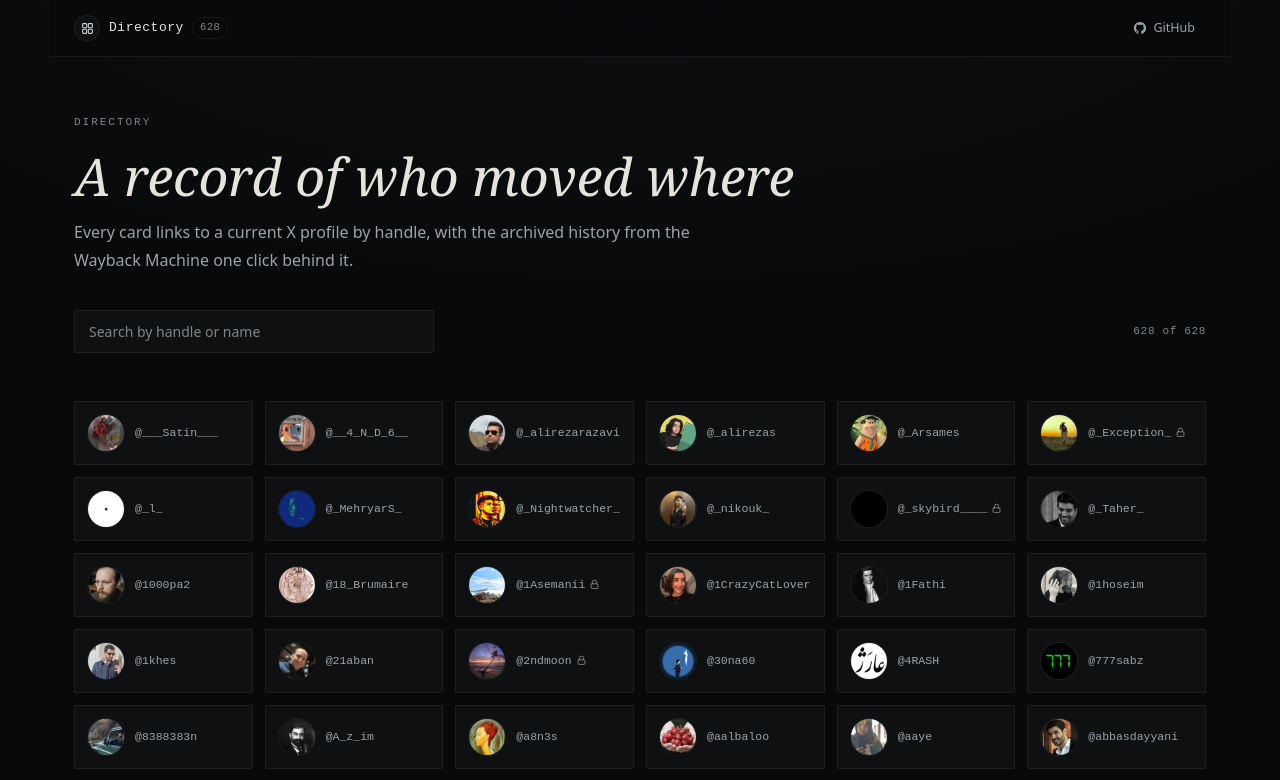
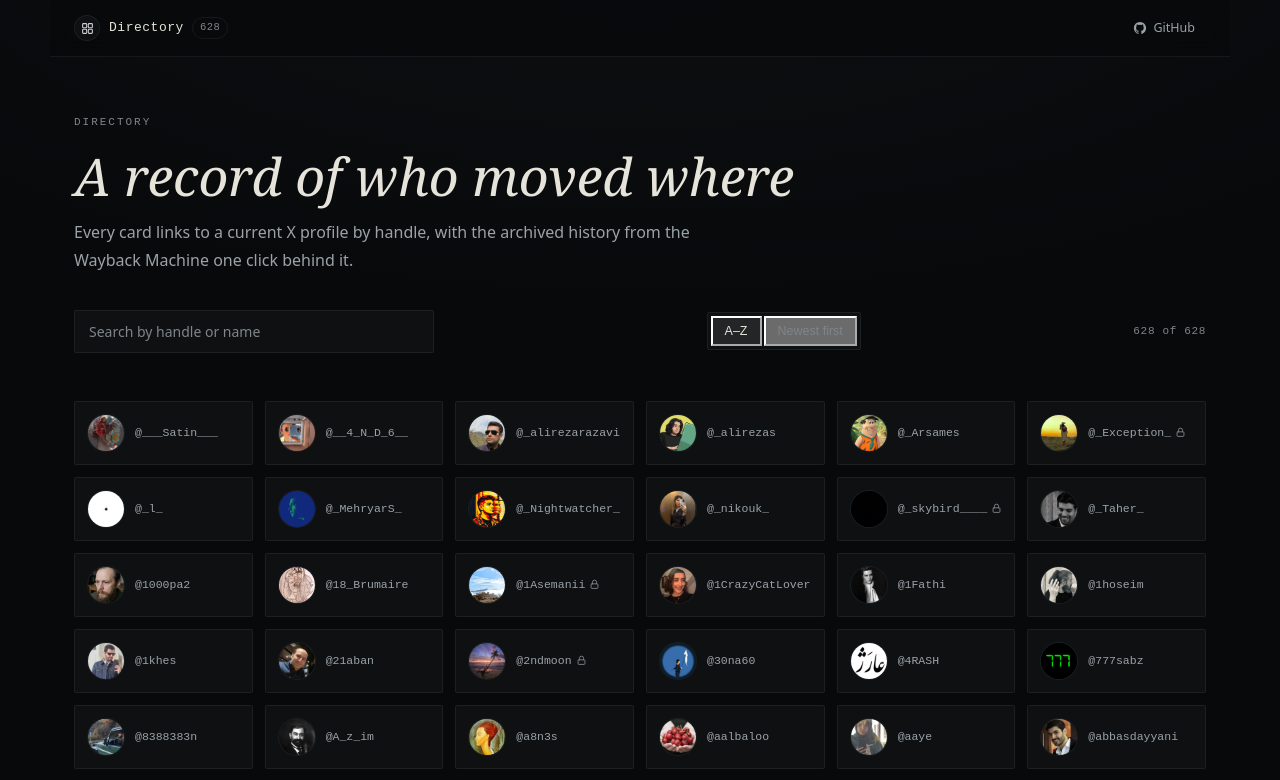
Before and after one commit to twitterusers/twitterusers.github.io, a React (Vite) app: page / in a window 1280 px wide. Shown: the top 780 px of the page. Built offline with nearby package versions, Linux system fonts and the light colour scheme.

Commit message:
Add files via upload

```diff
--- a/src/App.tsx
+++ b/src/App.tsx
@@ -1,8 +1,9 @@
 import { useEffect, useMemo, useState, type FC } from "react";
-import { UserDirectory } from "./services/UserDirectory";
+import { UserDirectory, type SortOrder } from "./services/UserDirectory";
 import type { XUser } from "./models/XUser";
 import { UserCard } from "./components/UserCard";
 import { SearchBar } from "./components/SearchBar";
+import { SortToggle } from "./components/SortToggle";
 import { Footer } from "./components/Footer";
 import { NavHeader } from "./components/NavHeader";
 
@@ -16,6 +17,7 @@ const BASE_URL = import.meta.env.BASE_URL;
 export const App: FC = () => {
   const [state, setState] = useState<LoadState>({ status: "loading" });
   const [query, setQuery] = useState("");
+  const [sort, setSort] = useState<SortOrder>("alphabetical");
   const [expandedHandle, setExpandedHandle] = useState<string | null>(null);
 
   useEffect(() => {
@@ -38,8 +40,8 @@ export const App: FC = () => {
 
   const results: XUser[] = useMemo(() => {
     if (state.status !== "ready") return [];
-    return state.directory.search(query);
-  }, [state, query]);
+    return state.directory.search(query, sort);
+  }, [state, query, sort]);
 
   return (
     <div className="page" id="top">
@@ -56,6 +58,7 @@ export const App: FC = () => {
         {state.status === "ready" && (
           <div className="toolbar">
             <SearchBar value={query} onChange={setQuery} />
+            <SortToggle value={sort} onChange={setSort} />
             <span className="result-count">
               {results.length} of {state.directory.count}
             </span>
--- /dev/null
+++ b/src/components/SortToggle.tsx
@@ -0,0 +1,36 @@
+import type { FC } from "react";
+import type { SortOrder } from "../services/UserDirectory";
+
+interface SortToggleProps {
+  value: SortOrder;
+  onChange: (value: SortOrder) => void;
+}
+
+/**
+ * Two clear, scannable options rather than raw internal names:
+ * "A-Z" for the alphabetical order, "Newest first" for insertion
+ * order reversed. Both read as outcomes ("what will I see"), not
+ * implementation details ("added new").
+ */
+const OPTIONS: { value: SortOrder; label: string }[] = [
+  { value: "alphabetical", label: "A–Z" },
+  { value: "newest", label: "Newest first" },
+];
+
+export const SortToggle: FC<SortToggleProps> = ({ value, onChange }) => {
+  return (
+    <div className="sort-toggle" role="group" aria-label="Sort directory">
+      {OPTIONS.map((option) => (
+        <button
+          key={option.value}
+          type="button"
+          className={`sort-toggle-option${value === option.value ? " sort-toggle-option-active" : ""}`}
+          aria-pressed={value === option.value}
+          onClick={() => onChange(option.value)}
+        >
+          {option.label}
+        </button>
+      ))}
+    </div>
+  );
+};
--- a/src/models/XUser.ts
+++ b/src/models/XUser.ts
@@ -51,11 +51,18 @@ export class XUser {
   readonly isPrivate?: boolean;
   readonly links: { label: string; url: string }[];
   readonly firstUsername?: string;
+  /**
+   * Index in the original users.json array, before any sorting. New
+   * entries are always appended to the end of that file, so a higher
+   * number means it was added to the directory more recently — this
+   * is what powers the "Newest" sort order.
+   */
+  readonly addedOrder: number;
 
   /** Extension expected for locally supplied avatars, see public/images/users/README.md */
   private static readonly imageExtension = "webp";
 
-  constructor(record: XUserRecord) {
+  constructor(record: XUserRecord, addedOrder = 0) {
     this.handle = record.handle.trim();
     this.displayName = record.displayName.trim() || record.handle.trim();
     this.joined = record.joined?.trim() || undefined;
@@ -71,6 +78,7 @@ export class XUser {
       .map((link) => ({ label: link.label.trim(), url: link.url.trim() }))
       .filter((link) => link.label && link.url);
     this.firstUsername = record.firstUsername?.trim() || undefined;
+    this.addedOrder = addedOrder;
   }
 
   /** The live profile on X, e.g. https://x.com/jfjfj */
@@ -134,7 +142,7 @@ export class XUser {
     );
   }
 
-  static fromRecord(record: XUserRecord): XUser {
-    return new XUser(record);
+  static fromRecord(record: XUserRecord, addedOrder = 0): XUser {
+    return new XUser(record, addedOrder);
   }
 }
--- a/src/services/UserDirectory.ts
+++ b/src/services/UserDirectory.ts
@@ -1,4 +1,7 @@
 import { XUser, type XUserRecord } from "../models/XUser";
+
+/** The two ways the directory grid can be ordered. */
+export type SortOrder = "alphabetical" | "newest";
 
 /**
  * Loads and holds the full set of XUser entries. Kept as a small class
@@ -22,22 +25,32 @@ export class UserDirectory {
     return this.users.length;
   }
 
-  /** Entries whose handle or display name matches the given query. */
-  search(query: string): XUser[] {
-    if (!query.trim()) return this.users;
-    return this.users.filter((user) => user.matches(query));
+  /**
+   * Entries whose handle or display name matches the given query,
+   * ordered per `sort`: "alphabetical" (A-Z by handle) or "newest"
+   * (most recently added to the directory first).
+   */
+  search(query: string, sort: SortOrder = "alphabetical"): XUser[] {
+    const matches = query.trim()
+      ? this.users.filter((user) => user.matches(query))
+      : this.users;
+
+    if (sort === "newest") {
+      return [...matches].sort((a, b) => b.addedOrder - a.addedOrder);
+    }
+    return matches;
   }
 
   static fromRecords(records: XUserRecord[]): UserDirectory {
     const seen = new Set<string>();
     const users: XUser[] = [];
-    for (const record of records) {
-      const user = XUser.fromRecord(record);
+    records.forEach((record, index) => {
+      const user = XUser.fromRecord(record, index);
       const key = user.handle.toLowerCase();
-      if (!key || seen.has(key)) continue;
+      if (!key || seen.has(key)) return;
       seen.add(key);
       users.push(user);
-    }
+    });
     users.sort((a, b) =>
       a.handle.toLowerCase().localeCompare(b.handle.toLowerCase())
     );
--- a/src/styles/app.css
+++ b/src/styles/app.css
@@ -163,6 +163,36 @@
   gap: 16px;
   align-items: center;
   justify-content: space-between;
+}
+
+.sort-toggle {
+  display: inline-flex;
+  align-items: center;
+  gap: 2px;
+  padding: 3px;
+  background: var(--surface);
+  border: 1px solid var(--border);
+  border-radius: var(--radius-card);
+  flex-shrink: 0;
+}
+
+.sort-toggle-option {
+  padding: 6px 12px;
+  border-radius: calc(var(--radius-card) - 3px);
+  font-size: 12.5px;
+  font-weight: 500;
+  color: var(--text-3);
+  transition: color 160ms var(--ease), background 160ms var(--ease);
+  white-space: nowrap;
+}
+
+.sort-toggle-option:hover {
+  color: var(--text-2);
+}
+
+.sort-toggle-option-active {
+  color: var(--text);
+  background: rgba(214, 219, 222, 0.1);
 }
 
 .search-input {
@@ -341,6 +371,20 @@
   color: var(--text-3);
 }
 
+.user-meta-link {
+  color: var(--text-2);
+  text-decoration: none;
+  overflow: hidden;
+  text-overflow: ellipsis;
+  white-space: nowrap;
+  transition: color 160ms var(--ease);
+}
+
+.user-meta-link:hover {
+  color: var(--accent-bright);
+  text-decoration: underline;
+}
+
 .user-card-links {
   margin-top: 12px;
   display: flex;
```
